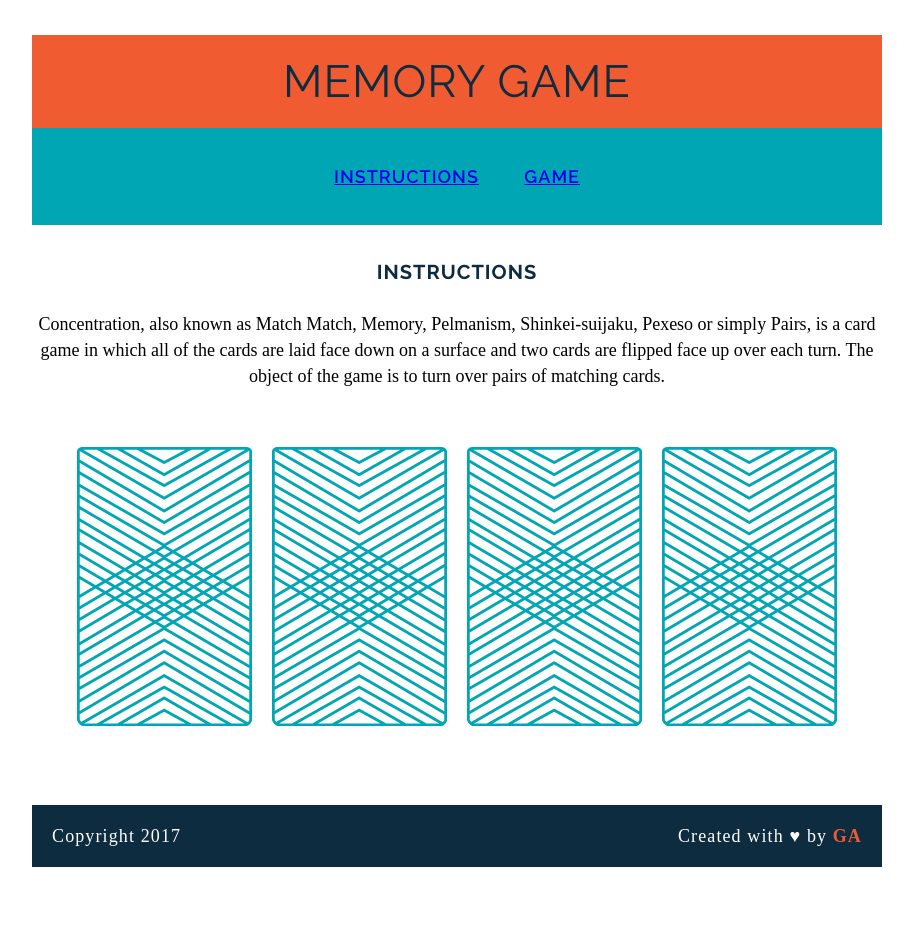
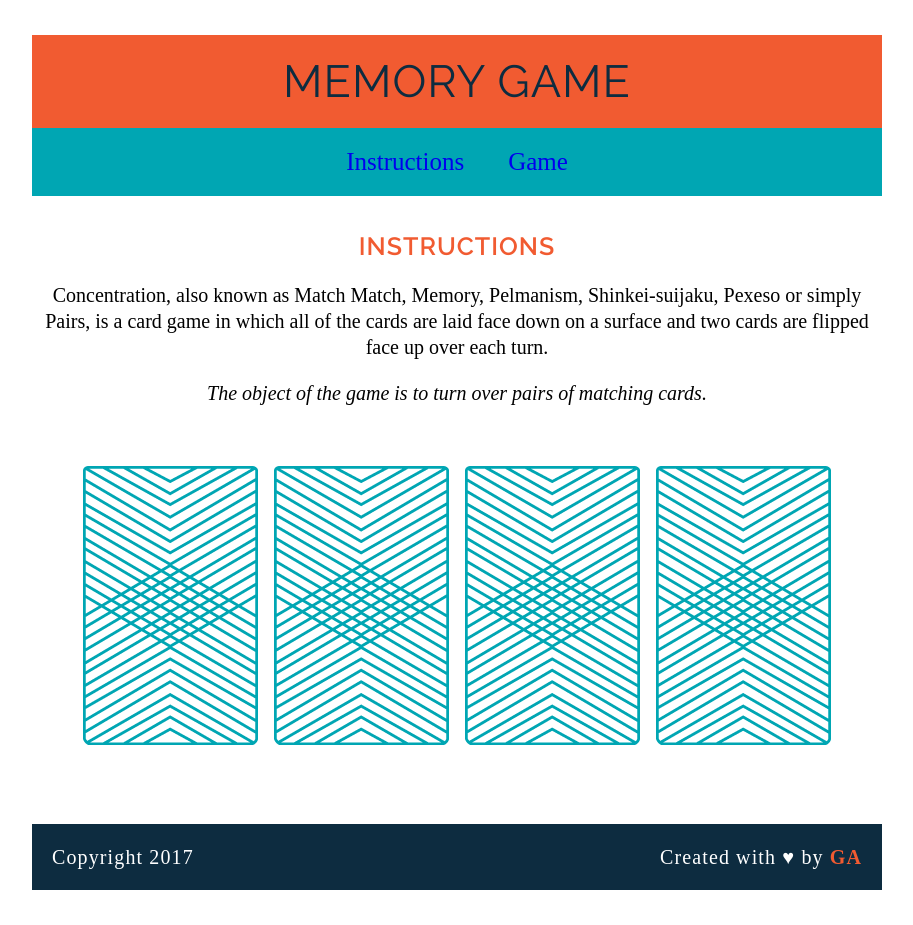
Before and after one commit to ViAyDiNe/MemoryGame, a plain HTML site: page Memory_Game/index.html in a window 1280 px wide. Shown: the whole page, without its empty margins (183-1096 px from the left). Before the commit the page ends 902 px from the top, so only its background shows below. Drawn offline with Linux system fonts and the light colour scheme; a web font is replaced by a local one.

Commit message:
created game logic

```diff
--- a/Memory_Game/css/style.css
+++ b/Memory_Game/css/style.css
@@ -8,27 +8,28 @@ h1 {
 	text-transform: uppercase;
 	margin: 0;
 }
-h3 {
+h2 {
 	font-family: "Raleway", sans-serif;
 	color: #F15B31;
 	letter-spacing: 1px;
 	font-weight: 600;
-	font-size: 18px;
+	font-size: 25px;
 	text-transform: uppercase;
 	text-decoration: none;
 }
-h4 {
+/*h4 {
 	font-family: "Raleway", sans-serif;
 	color: #0D2C40;
 	letter-spacing: 1px;
 	font font-weight: 600;
 	font-size: 20px;
 	text-transform: uppercase;
-}
+}*/
 p {
 	font-family: "Droid Serif", serif;
 	line-height: 26px;
-	font-size: 18px;
+	font-size: 20px;
+
 }
 body {
 	text-align: center;
@@ -53,6 +54,8 @@ main {
 }
 a {
 	margin: 0px 20px;
+	text-decoration: none;
+	font-size: 25px;
 }
 a:hover {
 	border-bottom: 2px solid transparent;
--- a/Memory_Game/index.html
+++ b/Memory_Game/index.html
@@ -14,24 +14,15 @@
 	</h1>
 	</header>
 	<nav>
-	<h3>
-		<a href="#Instructions">Instructions</a>
-		<a href="#Game">Game</a>
-	</h3>
+		<a href = "#Instructions">Instructions</a>
+		<a href = "#game-board">Game</a>
 	</nav>
 	<main>
-	<h4 #Instructions>
-		Instructions
-	</h4>
-		<p>
-		Concentration, also known as Match Match, Memory, Pelmanism, Shinkei-suijaku, Pexeso or simply Pairs, is a card game in which all of the cards are laid face down on a surface and two cards are flipped face up over each turn. The object of the game is to turn over pairs of matching cards.
-	</p>
-	<div>
-		<img src="images/back.png" alt="Queen of Diamonds">
-		<img src="images/back.png" alt="Queen of Hearts">
-		<img src="images/back.png" alt="King of Diamonds">
-		<img src="images/back.png" alt="King of Hearts">
-	</div>
+	<h2 id = "Instructions">Instructions</h2>
+	<p id = "Instructions">
+		Concentration, also known as Match Match, Memory, Pelmanism, Shinkei-suijaku, Pexeso or simply Pairs, is a card game in which all of the cards are laid face down on a surface and two cards are flipped face up over each turn.</p>
+	<p> <em> The object of the game is to turn over pairs of matching cards.</em></p>
+	<div id="game-board" class="board clearfix"></div>
 	</main>
 	<footer class="clearfix">
 		<p class="copyright">Copyright 2017</p>
--- a/Memory_Game/js/main.js
+++ b/Memory_Game/js/main.js
@@ -1,3 +1,5 @@
+
+
 var cards = [
 {
 	rank: "queen",
@@ -21,23 +23,36 @@ var cards = [
 }
 ];
 var cardsInPlay = [];
+var resetButton = document.getElementById('reset');
 
-var checkForMatch = function() {
-	if (cardsInPlay[0] === cardsInPlay[1]) {
-	alert("You found a match!");
-	} else {
-	alert("Sorry, try again.");
+var createBoard = function() {
+	for (var i = 0; i < cards.length; i++) {
+		var cardElement = document.createElement('img');
+		cardElement.setAttribute('src', 'images/back.png');
+		cardElement.setAttribute('data-id', i );
+		cardElement.addEventListener('click', flipCard);
+		document.getElementById('game-board').appendChild(cardElement);
 	}
 };
 
-var flipCard = function(cardId) {
-	console.log("User flipped " + cards[cardId].rank);
-	console.log(cards[cardId].cardImage);
-	console.log(cards[cardId].suit);
+var checkForMatch = function() {
+	if (cardsInPlay.length === 2) {
+		if (cardsInPlay[0] === cardsInPlay[1]) {
+		alert("You found a match!");
+		} else {
+		alert("Sorry, try again.");
+		}
+	}
+};
+
+var flipCard = function() {
+	var cardId = this.getAttribute("data-id");
+	this.setAttribute('src', cards[cardId].cardImage);
+	//console.log("User flipped " + cards[cardId].rank);
+	//console.log(cards[cardId].cardImage);
+	//console.log(cards[cardId].suit);
+	cardsInPlay.push(cards[cardId].rank);
 	checkForMatch();
 };
 
-cardsInPlay.push(flipCard);
-
-flipCard(0);
-flipCard(2);
+createBoard();
```
